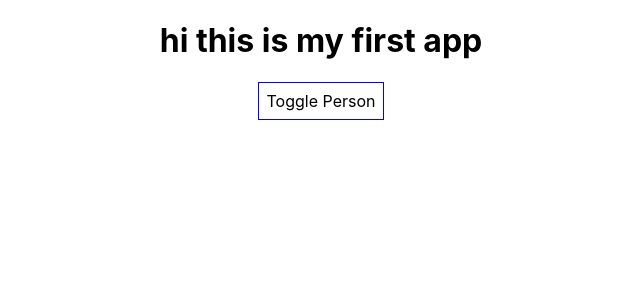
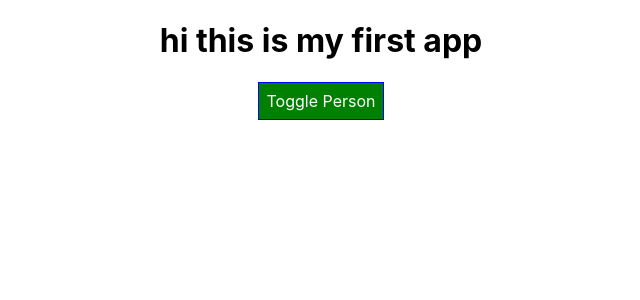
Before and after one commit to ANANDKNIT/my-react-learning, a React (Create React App) app: page / in a window 1280 px wide. Shown: the top 300 px of the page, without its empty margins (319-959 px from the left). Built offline with nearby package versions, Linux system fonts and the light colour scheme.

Commit message:
apply inline dynamic styling to a component

```diff
--- a/src/App.js
+++ b/src/App.js
@@ -2,12 +2,6 @@
 import "./App.css";
 import Person from "./Person/Person";
 
-const style = {
-  backgroundColor: "white",
-  font: "inherit",
-  border: "1px solid blue",
-  padding: "8px"
-};
 class App extends Component {
   state = {
     persons: [
@@ -61,6 +55,14 @@
   };
   render() {
     let person = null;
+    const style = {
+      backgroundColor: "green",
+      color:"white",
+      font: "inherit",
+      border: "1px solid blue",
+      padding: "8px"
+    };
+
     if (this.state.showPersons) {
       person = (
         <div>
@@ -76,10 +78,13 @@
                 changed={event => this.nameChangeHandler(event, person.id)}
               />
             );
-          })}
+          })
+          }
         </div>
       );
+      style.backgroundColor ="red";
     }
+
     return (
       <div className="App">
         <h1>hi this is my first app </h1>
```
